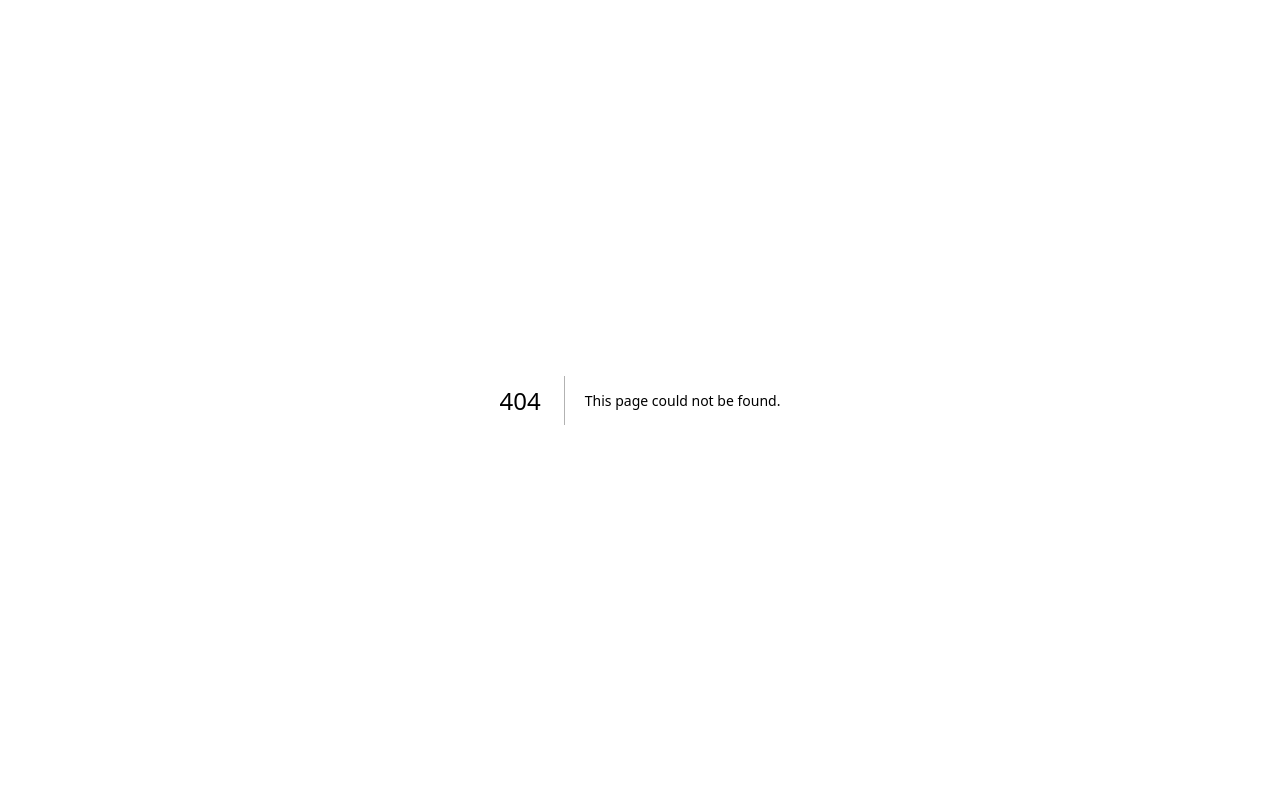
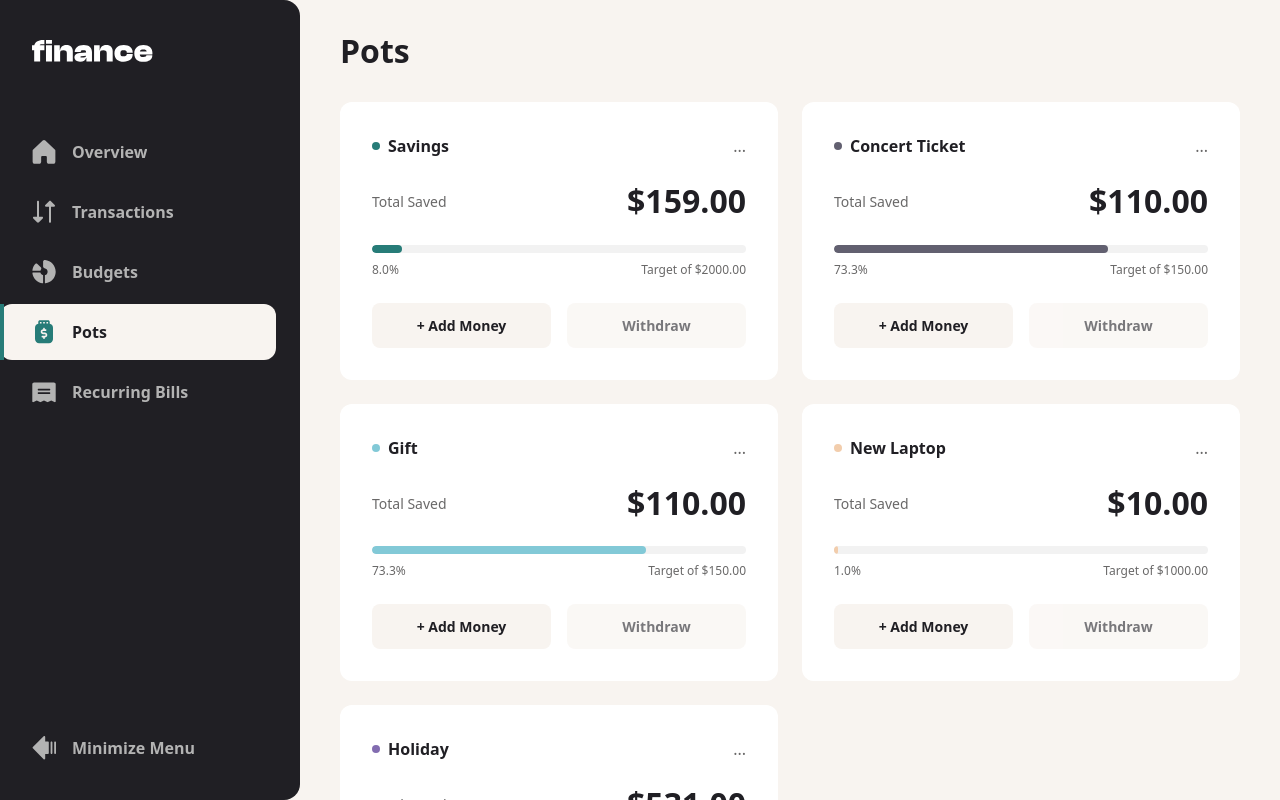
Before and after one commit to tryea/frontend-mentor-personal-finance-app, a Next.js app: page /pots in a window 1280 px wide. Before the commit this address had no page. Built offline with nearby package versions, Linux system fonts and the light colour scheme.

Commit message:
feat(pots): add pots module with list and card components
Implement pots feature including:
- PotsScreen as main entry point
- PotsList component for displaying pots
- PotSectionCard component with progress tracking
- Add required utility classes in globals.css

```diff
--- /dev/null
+++ b/src/app/(dashboard)/pots/page.tsx
@@ -0,0 +1,7 @@
+import { PotsScreen } from "@/src/modules/pots/ui/PotsScreen";
+
+const PotsPage = () => {
+  return <PotsScreen />;
+};
+
+export default PotsPage;
--- a/src/app/globals.css
+++ b/src/app/globals.css
@@ -235,3 +235,35 @@ body {
 @utility progress-track {
   @apply h-2 w-full bg-grey-100 rounded-full overflow-hidden;
 }
+
+@utility pots-grid {
+  @apply grid grid-cols-1 md:grid-cols-2 gap-6;
+}
+
+@utility pot-card {
+  @apply card stack-6;
+}
+
+@utility pot-header-left {
+  @apply flex items-center gap-2;
+}
+
+@utility pot-amount-row {
+  @apply row-between;
+}
+
+@utility pot-meta-row {
+  @apply row-between;
+}
+
+@utility btn-soft {
+  @apply flex-1 py-3 rounded-lg text-preset-4-bold bg-beige-100 text-grey-900 text-center;
+}
+
+@utility btn-group {
+  @apply grid grid-cols-2 gap-4;
+}
+
+@utility dot-2 {
+  @apply h-2 w-2 rounded-full;
+}
--- /dev/null
+++ b/src/modules/pots/ui/PotsScreen.tsx
@@ -0,0 +1,24 @@
+import { LayoutHeader } from "@/src/shared/ui/primitives/LayoutHeader";
+import data from "../../../../data.json";
+import { PotsList } from "./components/PotsList";
+
+export type PotItem = {
+  name: string;
+  target: number;
+  total: number;
+  theme: string; // hex from data.json mapped to CSS vars via mapping
+};
+
+type Data = { pots: PotItem[] };
+
+export const PotsScreen = () => {
+  const pots: PotItem[] = (data as Data).pots;
+  return (
+    <>
+      <LayoutHeader title="Pots" actionName="Add New Pot" />
+      <PotsList items={pots} />
+    </>
+  );
+};
+
+export default PotsScreen;
--- /dev/null
+++ b/src/modules/pots/ui/components/PotsList.tsx
@@ -0,0 +1,13 @@
+import React from "react";
+import { PotItem } from "../PotsScreen";
+import { PotSectionCard } from "./cards/PotSectionCard";
+
+export const PotsList = ({ items }: { items: PotItem[] }) => {
+  return (
+    <div className="pots-grid">
+      {items.map((p) => (
+        <PotSectionCard key={p.name} item={p} />
+      ))}
+    </div>
+  );
+};
--- /dev/null
+++ b/src/modules/pots/ui/components/cards/PotSectionCard.tsx
@@ -0,0 +1,48 @@
+import React from "react";
+import { PotItem } from "../../PotsScreen";
+
+const COLOR_MAP: Record<string, { bgClass: string; cssVar: string }> = {
+  "#277C78": { bgClass: "bg-green-500", cssVar: "var(--color-green-500)" },
+  "#626070": { bgClass: "bg-navy-500", cssVar: "var(--color-navy-500)" },
+  "#82C9D7": { bgClass: "bg-cyan-500", cssVar: "var(--color-cyan-500)" },
+  "#F2CDAC": { bgClass: "bg-yellow-500", cssVar: "var(--color-yellow-500)" },
+  "#826CB0": { bgClass: "bg-purple-500", cssVar: "var(--color-purple-500)" },
+};
+
+const toCurrency = (n: number) => `$${n.toFixed(2)}`;
+
+export const PotSectionCard = ({ item }: { item: PotItem }) => {
+  const color = COLOR_MAP[item.theme] ?? { bgClass: "bg-grey-300", cssVar: "var(--color-grey-300)" };
+  const pct = Math.min((item.total / item.target) * 100, 100);
+  return (
+    <section className="pot-card">
+      <header className="row-between">
+        <div className="pot-header-left">
+          <span className={`dot-2 ${color.bgClass}`} />
+          <h3 className="text-preset-3 text-grey-900">{item.name}</h3>
+        </div>
+        <button aria-label="more" className="text-grey-500">...</button>
+      </header>
+
+      <div className="pot-amount-row">
+        <span className="text-preset-4 text-grey-500">Total Saved</span>
+        <span className="text-preset-1 text-grey-900">{toCurrency(item.total)}</span>
+      </div>
+
+      <div className="flex flex-col gap-2">
+        <div className="progress-track">
+          <div className="h-full rounded-full" style={{ width: `${pct}%`, backgroundColor: color.cssVar }} />
+        </div>
+        <div className="pot-meta-row">
+          <span className="text-preset-5 text-grey-500">{pct.toFixed(1)}%</span>
+          <span className="text-preset-5 text-grey-500">Target of {toCurrency(item.target)}</span>
+        </div>
+      </div>
+
+      <div className="btn-group">
+        <button className="btn-soft">+ Add Money</button>
+        <button className="btn-soft opacity-60">Withdraw</button>
+      </div>
+    </section>
+  );
+};
```
